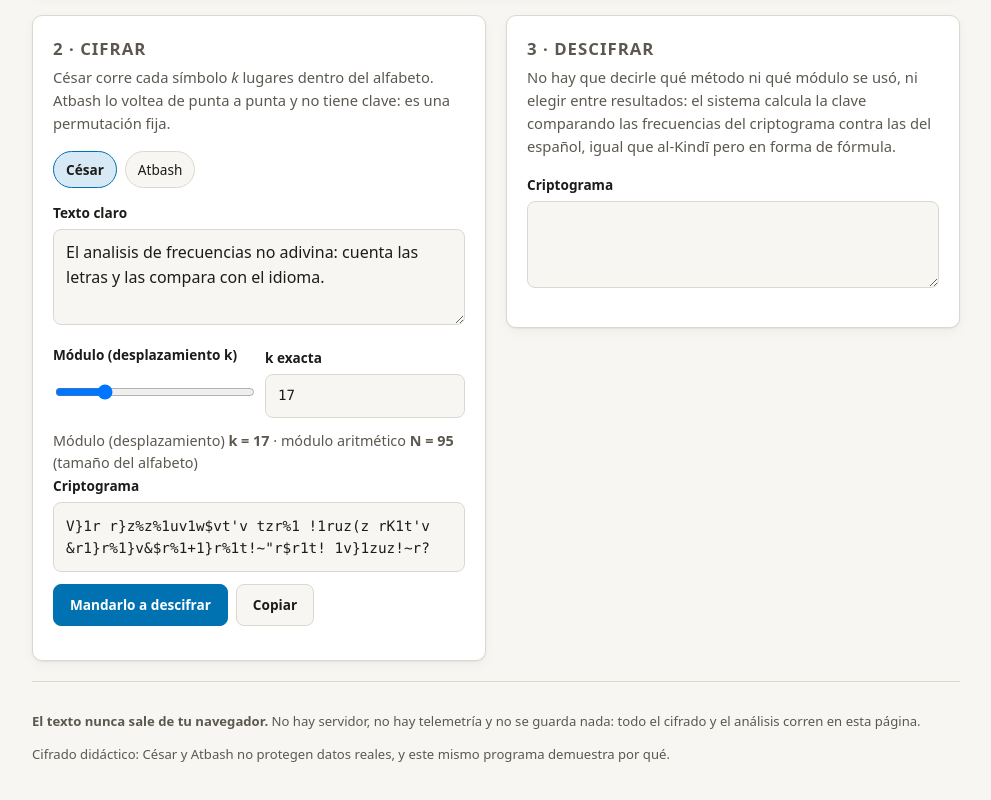
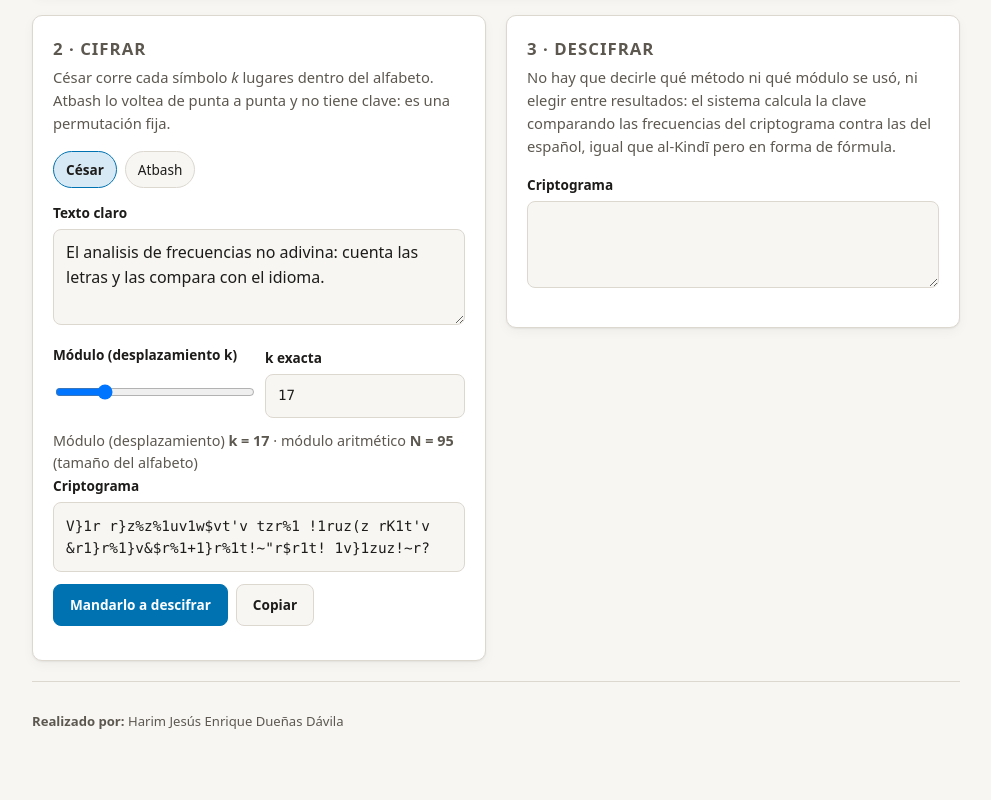
Before and after one commit to HarimDuenas/cifrado-cesar-atbash, a React (Vite) app: page / in a window 1280 px wide. Shown: the part 578-1378 px from the top of the page, without its empty margins (144-1135 px from the left). Built offline with nearby package versions, Linux system fonts and the light colour scheme.

Commit message:
chore(web): Se cambio el footer

```diff
--- a/src/ui/App.jsx
+++ b/src/ui/App.jsx
@@ -103,12 +103,7 @@ export default function App() {
 
       <footer className="app__pie">
         <p>
-          <strong>El texto nunca sale de tu navegador.</strong> No hay servidor, no hay
-          telemetría y no se guarda nada: todo el cifrado y el análisis corren en esta página.
-        </p>
-        <p>
-          Cifrado didáctico: César y Atbash no protegen datos reales, y este mismo programa
-          demuestra por qué.
+          <strong>Realizado por:</strong> Harim Jesús Enrique Dueñas Dávila
         </p>
       </footer>
     </div>
```
